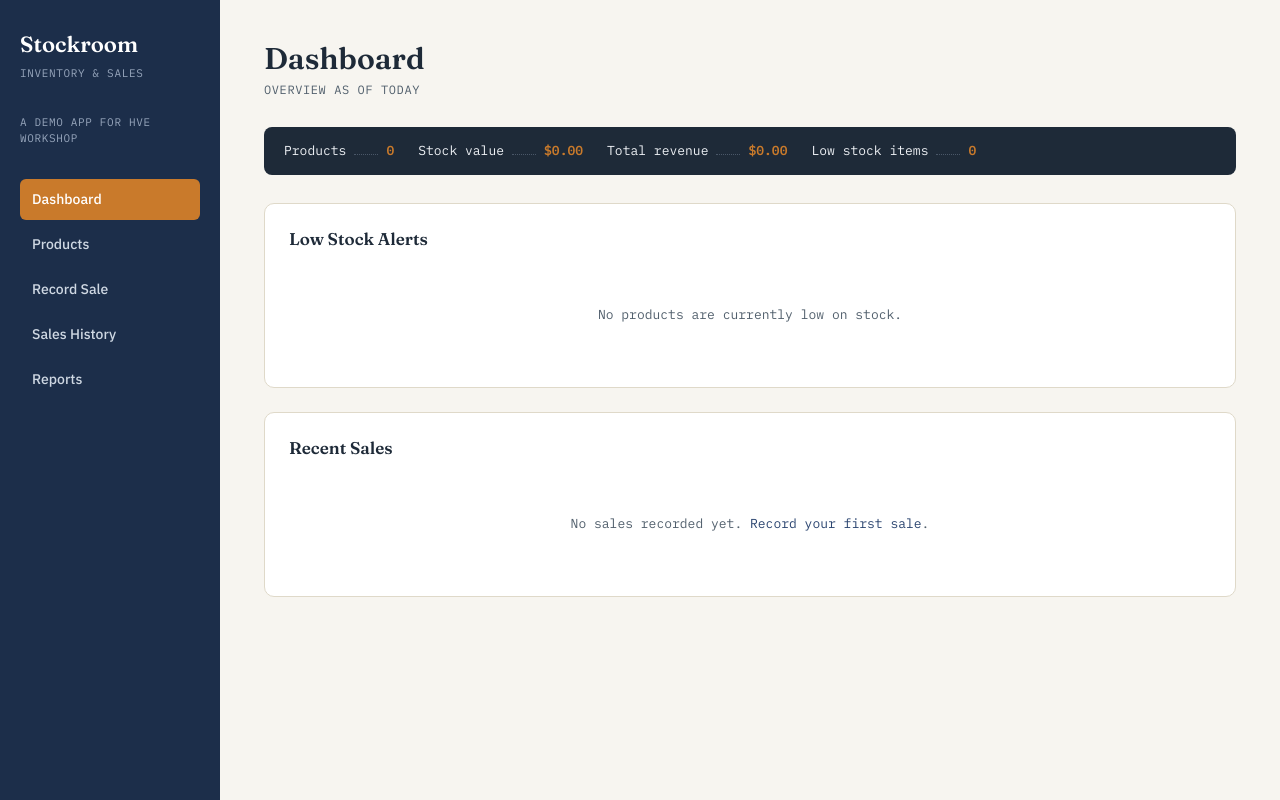
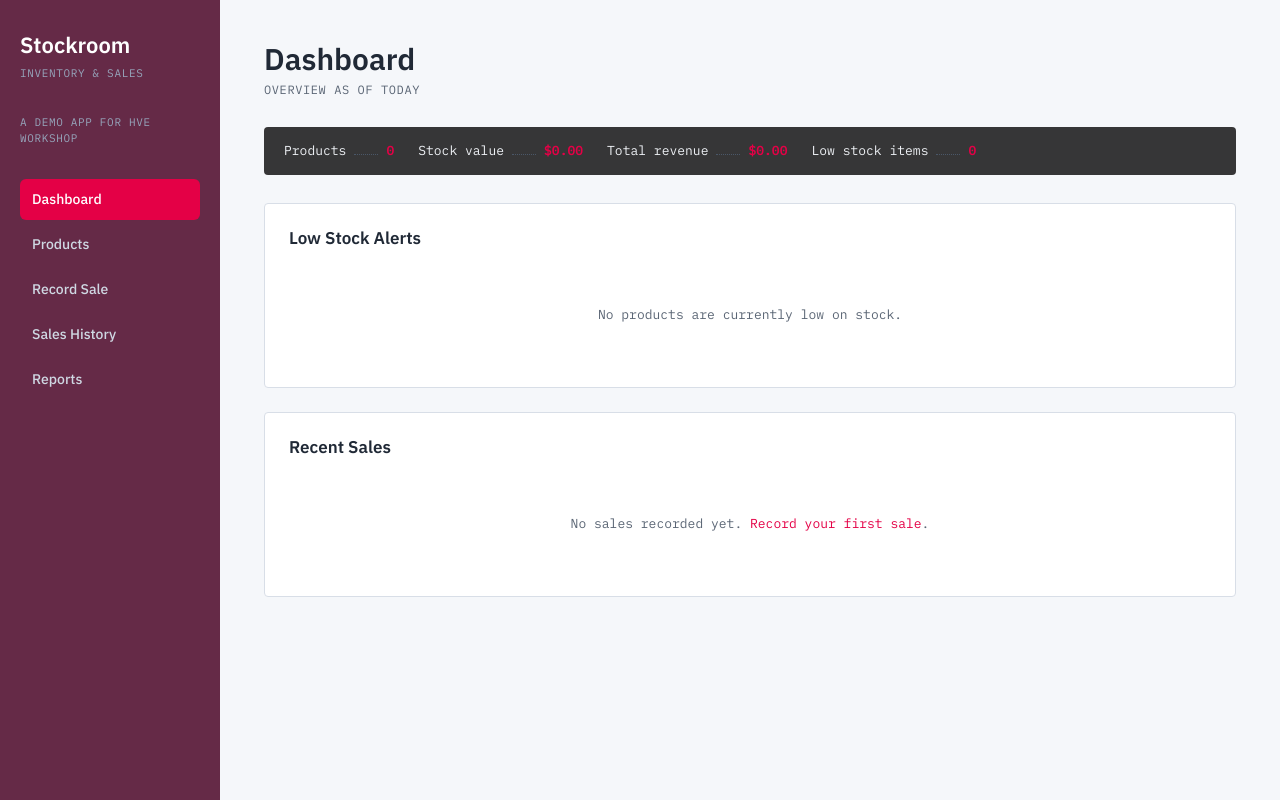
Before and after one commit to rabbani-bhuyain/hve-demo-app, a Flask app: page / in a window 1280 px wide. Run offline with Flask 3, Linux system fonts and the light colour scheme; data that the repository does not hold is empty.

Commit message:
updated the CSS

```diff
--- a/static/css/style.css
+++ b/static/css/style.css
@@ -1,22 +1,22 @@
 /* ==========================================================================
-   Design tokens — "Stock Ledger" system
+   Design tokens — Insight-inspired system
    ========================================================================== */
 :root {
-  --paper: #f7f5f0;
+  --paper: #f5f7fa;
   --surface: #ffffff;
-  --ink: #1e2a38;
-  --ink-soft: #52606d;
-  --brand: #2b4570;
-  --brand-dark: #1c2e4a;
-  --accent: #c97a2b;
-  --accent-soft: #f4e3cf;
-  --success: #3f7d58;
-  --success-soft: #e1efe6;
-  --danger: #b03a2e;
-  --danger-soft: #f6e3e1;
-  --border: #dfd9c9;
+  --ink: #202936;
+  --ink-soft: #5b6675;
+  --brand: #e40046;
+  --brand-dark: #652a47;
+  --accent: #e40046;
+  --accent-soft: #fbe3eb;
+  --success: #147d72;
+  --success-soft: #dff2ef;
+  --danger: #b4233c;
+  --danger-soft: #fbe5e9;
+  --border: #d8dee7;
 
-  --font-display: "Fraunces", "Georgia", serif;
+  --font-display: "IBM Plex Sans", "Segoe UI", sans-serif;
   --font-body: "IBM Plex Sans", "Segoe UI", sans-serif;
   --font-mono: "IBM Plex Mono", "Courier New", monospace;
 }
@@ -46,7 +46,7 @@ a:hover { text-decoration: underline; }
 
 .sidebar {
   background: var(--brand-dark);
-  color: #e8ecf1;
+  color: #f3f5f8;
   padding: 28px 20px;
   display: flex;
   flex-direction: column;
@@ -55,7 +55,7 @@ a:hover { text-decoration: underline; }
 .sidebar-brand {
   font-family: var(--font-display);
   font-size: 22px;
-  font-weight: 600;
+  font-weight: 700;
   color: #ffffff;
   margin-bottom: 4px;
 }
@@ -150,7 +150,7 @@ a:hover { text-decoration: underline; }
   color: var(--ink);
   border-color: var(--border);
 }
-.btn-outline:hover { background: #eee9dd; text-decoration: none; }
+.btn-outline:hover { background: #eef1f5; }
 
 .btn-danger { background: var(--danger); color: #fff; }
 .btn-danger:hover { filter: brightness(0.92); }
@@ -170,7 +170,7 @@ a:hover { text-decoration: underline; }
 .stat-card {
   background: var(--surface);
   border: 1px solid var(--border);
-  border-radius: 10px;
+  border-radius: 4px;
   padding: 18px 20px;
 }
 
@@ -196,7 +196,7 @@ a:hover { text-decoration: underline; }
 .card {
   background: var(--surface);
   border: 1px solid var(--border);
-  border-radius: 10px;
+  border-radius: 4px;
   padding: 22px 24px;
   margin-bottom: 24px;
 }
@@ -214,9 +214,9 @@ a:hover { text-decoration: underline; }
 .ledger-strip {
   font-family: var(--font-mono);
   font-size: 13px;
-  background: var(--ink);
+  background: #000000c7;
   color: #eef1f5;
-  border-radius: 8px;
+  border-radius: 4px;
   padding: 14px 20px;
   margin-bottom: 28px;
   display: flex;
@@ -264,7 +264,7 @@ tbody td {
   border-bottom: 1px solid var(--border);
 }
 
-tbody tr:hover { background: #fbfaf5; }
+tbody tr:hover { background: #f8f9fb; }
 
 td.num, th.num { font-family: var(--font-mono); text-align: right; }
 
```
